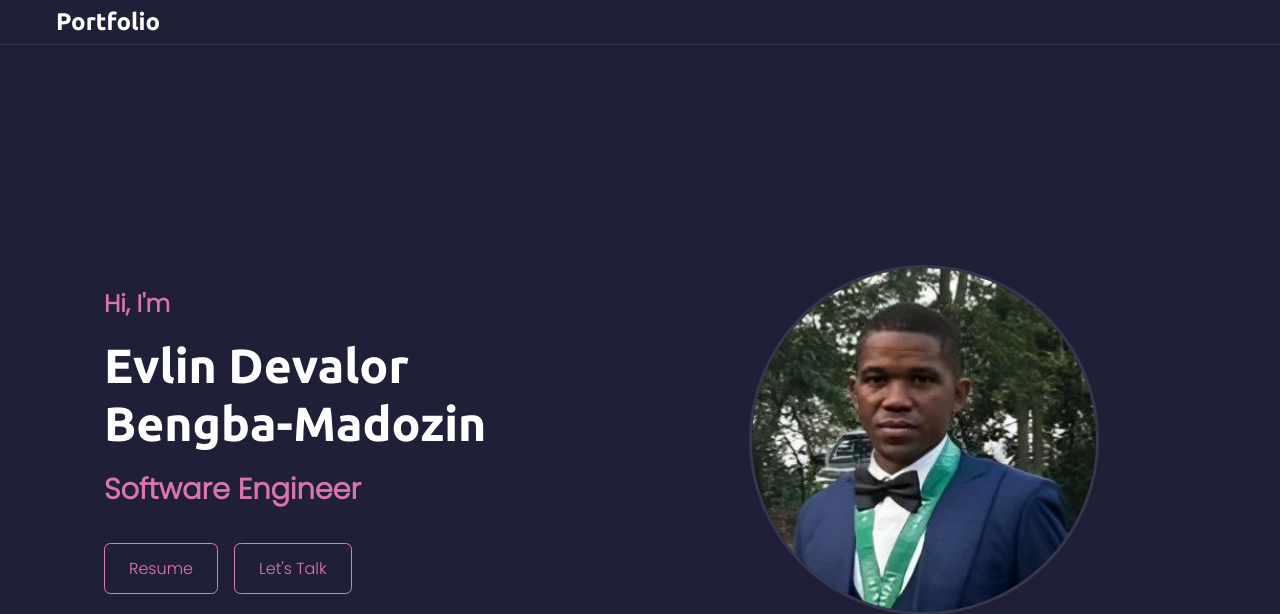
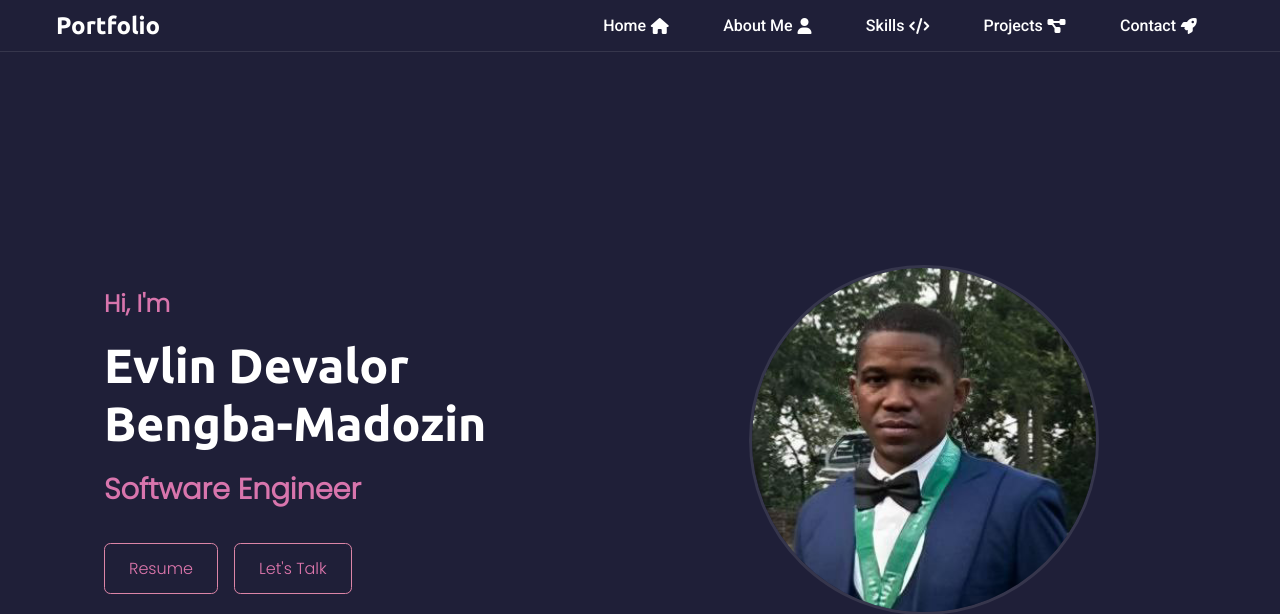
Before and after one commit to Ghost94dev/My-Portfolio, a Django app: page / in a window 1280 px wide. Shown: the top 614 px of the page. Run offline with Django 5.2, Linux system fonts and the light colour scheme; some libraries are stand-ins or nearby versions.

Commit message:
Update style.css

```diff
--- a/portfolio/myportfolio/static/css/style.css
+++ b/portfolio/myportfolio/static/css/style.css
@@ -70,16 +70,6 @@ body {
     background-color: #fff;
 }
 
-
-#navbar ul {
-    display: none;
-    /* other styles */
-}
-
-#navbar ul.active {
-    display: flex; /* or block, depending on layout */
-    flex-direction: column;
-}
 .hamburger {
     display: none;
     cursor: pointer;
```
